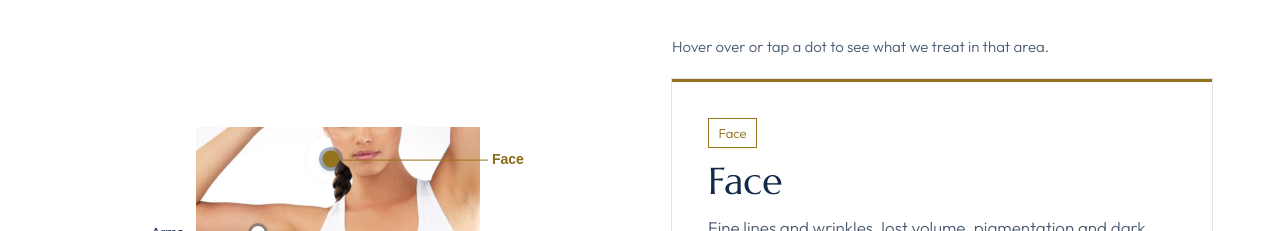
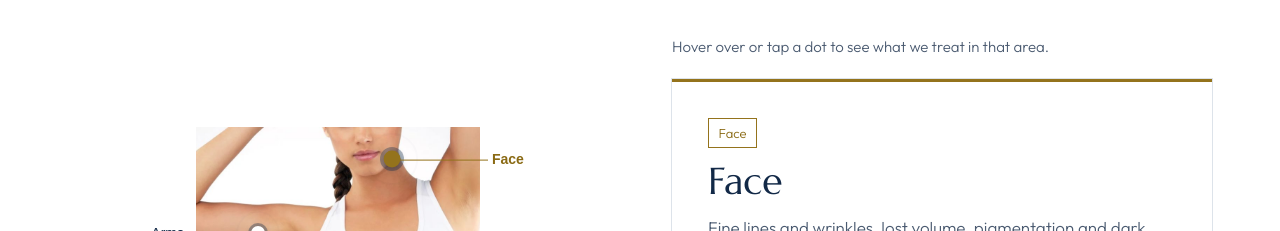
Before and after one commit to rakwel-10/vitapure, a plain HTML site: page index.html in a window 1280 px wide. Shown: the part 1040-1271 px from the top of the page. Drawn offline with Linux system fonts and the light colour scheme.

Commit message:
index.html body map: face dot on the right side of the jaw
Co-Authored-By: Claude Opus 5.5 <noreply@anthropic.com>

```diff
--- a/index.html
+++ b/index.html
@@ -164,7 +164,7 @@
             <!-- Client-supplied photo (assets/img/vitapurebody.jpg, 810 x 1440).
                  Dot positions are percentages of this photo; re-check them if the photo changes. -->
             <img class="bodymap__img" src="assets/img/vitapurebody.jpg" alt="A woman in a white sports top and shorts, marked with treatment areas" width="810" height="1440" />
-            <button type="button" class="hotspot" data-area="face" data-side="right" style="--x: 47.5; --y: 6.5;" aria-controls="area-face" aria-pressed="true">
+            <button type="button" class="hotspot" data-area="face" data-side="right" style="--x: 69; --y: 6.5;" aria-controls="area-face" aria-pressed="true">
               <span class="hotspot__dot" aria-hidden="true"></span>
               <span class="hotspot__label">Face</span>
             </button>
```
